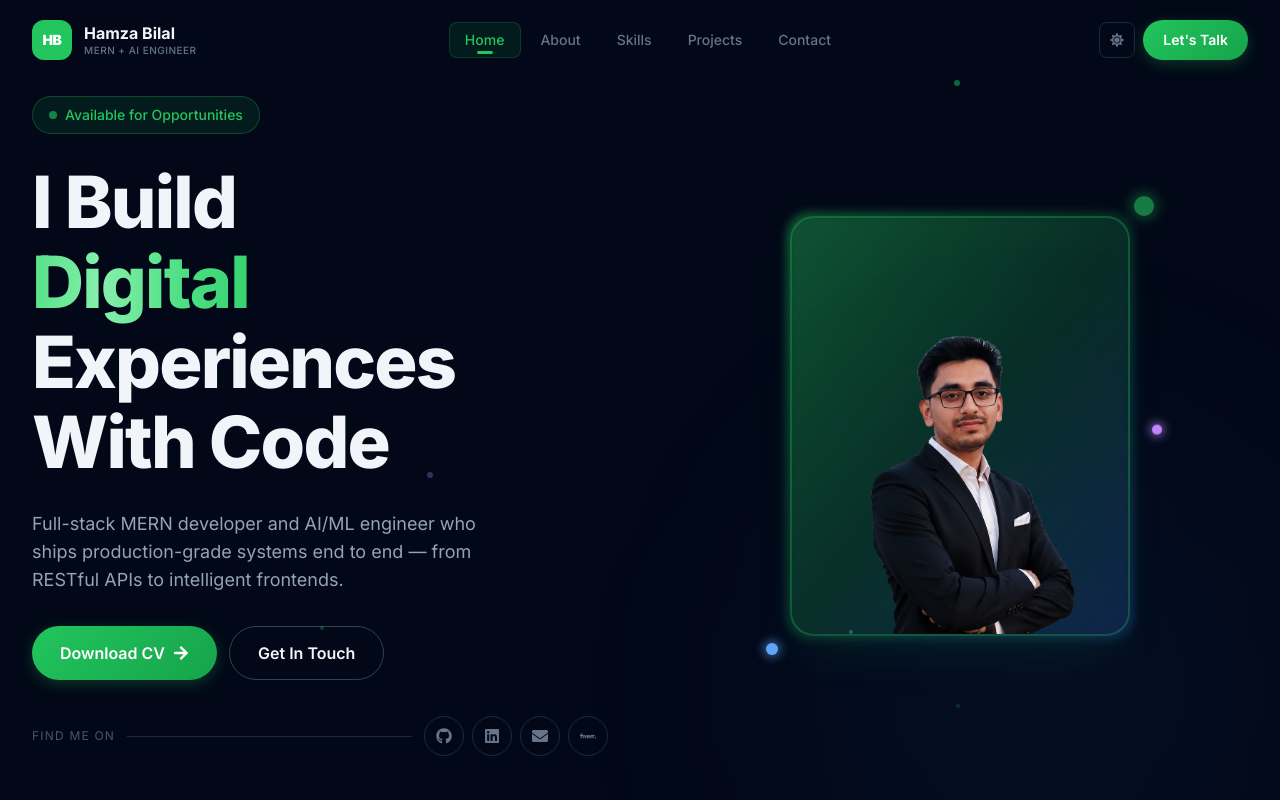
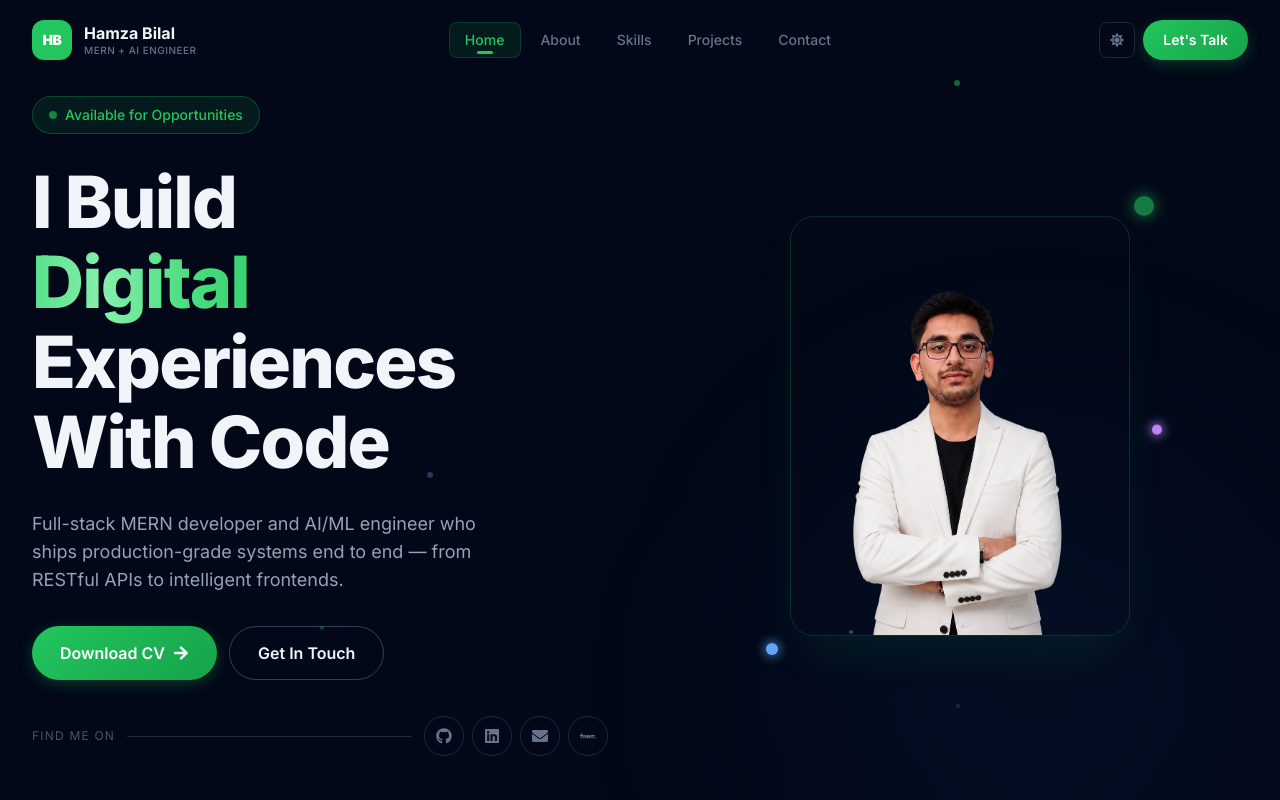
Before and after one commit to hamzabilal000/my-portfolio, a React (Vite) app in the folder client/: page / in a window 1280 px wide. Shown: the top 800 px of the page. Built offline with nearby package versions, Linux system fonts and the light colour scheme.

Commit message:
feat: swap profile photo to white suit version

```diff
--- a/client/src/components/Hero.jsx
+++ b/client/src/components/Hero.jsx
@@ -7,14 +7,12 @@ function ProfilePhoto() {
             <div className="absolute -inset-10 bg-accent/8 rounded-3xl blur-3xl pointer-events-none" />
 
             <div className="relative">
-                <div className="absolute -inset-1 bg-gradient-to-br from-accent/40 via-accent/20 to-blue-500/20 rounded-3xl blur-sm" />
-
-                <div className="relative w-[260px] h-[320px] sm:w-[280px] sm:h-[350px] lg:w-[340px] lg:h-[420px] rounded-3xl overflow-hidden border-2 border-accent/30 shadow-2xl shadow-accent/10">
+                <div className="relative w-[260px] h-[320px] sm:w-[280px] sm:h-[350px] lg:w-[340px] lg:h-[420px] rounded-3xl overflow-hidden border border-accent/20 shadow-2xl shadow-accent/10">
                     <img
                         src="/hamza.png"
                         alt="Hamza Bilal"
                         className="w-full h-full object-cover"
-                        style={{ objectPosition: 'center 30%' }}
+                        style={{ objectPosition: 'center 15%' }}
                     />
                 </div>
 
```
Also changed, not shown: client/public/hamza.png.
